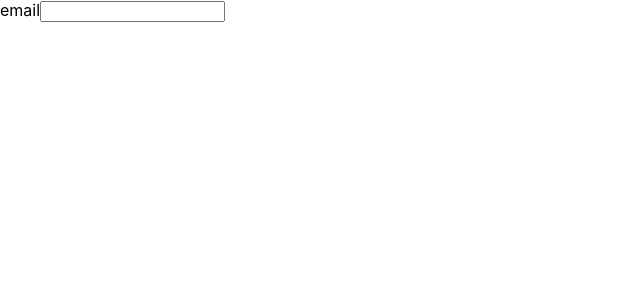
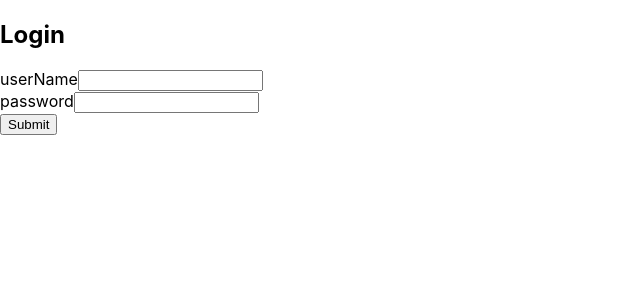
Before and after one commit to thushararamadas/buy-fud, a React (Create React App) app: page /login in a window 1280 px wide. Shown: the top 300 px of the page, without its empty margins (0-640 px from the left). Built offline with nearby package versions, Linux system fonts and the light colour scheme.

Commit message:
"working on login"

```diff
--- a/package.json
+++ b/package.json
@@ -6,6 +6,7 @@
     "@testing-library/jest-dom": "^5.16.5",
     "@testing-library/react": "^13.4.0",
     "@testing-library/user-event": "^13.5.0",
+    "axios": "^1.4.0",
     "react": "^18.2.0",
     "react-dom": "^18.2.0",
     "react-router-dom": "^6.14.1",
--- a/src/components/screens/Login.jsx
+++ b/src/components/screens/Login.jsx
@@ -2,14 +2,38 @@ import React, { useState } from "react";
 import FromRow from "../includes/FromRow";
 
 function Login() {
-    const userDetails = useState({
-        name: "",
-        email: "",
+    const [userDetails, setUserDetails] = useState({
+        userName: "",
         password: "",
     });
+
+    const handleChange = (e) => {
+        setUserDetails({ ...userDetails, [e.target.name]: e.target.value });
+    };
+
+    const handleSubmit = (e) => {
+        e.preventDefault();
+        console.log(userDetails);
+    };
+
     return (
         <div>
-            <FromRow name="email" />
+            <h2>Login</h2>
+            <form onSubmit={handleSubmit}>
+                <FromRow
+                    name="userName"
+                    type="text"
+                    handleChange={handleChange}
+                    value={userDetails.userName}
+                />
+                <FromRow
+                    name="password"
+                    type="password"
+                    handleChange={handleChange}
+                    value={userDetails.password}
+                />
+                <button type="submit">Submit</button>
+            </form>
         </div>
     );
 }
--- a/src/context/Store.js
+++ b/src/context/Store.js
@@ -1,7 +1,10 @@
 import { createContext, useContext, useReducer } from "react";
 import { reducer } from "./reducer";
+import axios from "axios";
+import { SETUP_USER_BEGIN } from "./actions";
 
 const initialState = {
+    loading: false,
     isLogedIn: false,
 };
 
@@ -10,8 +13,16 @@ const AppContext = createContext(initialState);
 export const Provider = ({ children }) => {
     const [state, dispatch] = useReducer(reducer, initialState);
 
+    const authFetch = axios.create({
+        baseURL: "https://fakestoreapi.com",
+    });
+
+    const LoginUser = async () => {
+        dispatch({ type: SETUP_USER_BEGIN });
+    };
+
     return (
-        <AppContext.Provider value={{ ...state, dispatch }}>
+        <AppContext.Provider value={{ ...state }}>
             {children}
         </AppContext.Provider>
     );
--- a/src/context/actions.js
+++ b/src/context/actions.js
@@ -1,3 +1,3 @@
-export const SETUP_USER_PENDING = "SETUP_USER_PENDING";
+export const SETUP_USER_BEGIN = "SETUP_USER_BEGIN";
 export const SETUP_USER_SUCCESS = "SETUP_USER_SUCCESS";
 export const SETUP_USER_ERORR = "SETUP_USER_ERORR";
```
Also changed, not shown: 1 other file (tests, documents, lock files or other folders).
